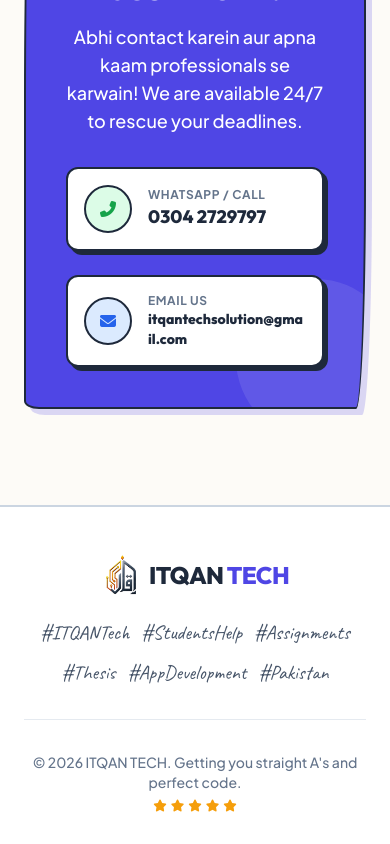
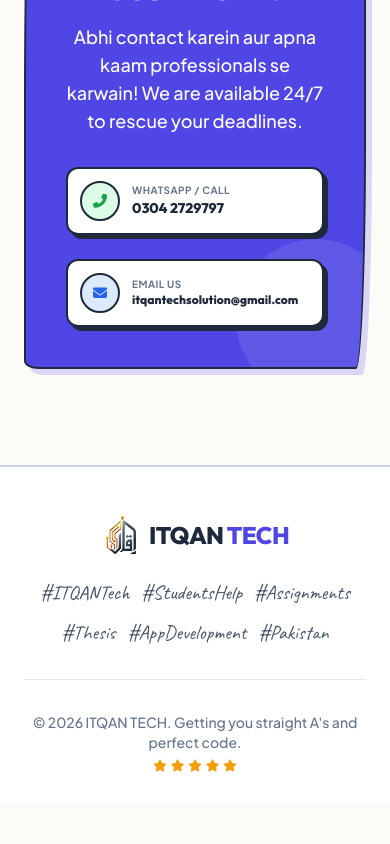
Before and after one commit to Motasaith/itqan_tech, a Next.js app: page / in a window 390 px wide. Shown: the part 5654-6498 px from the top of the page. After the commit the page ends 6458 px from the top, so only its background shows below. Built offline with nearby package versions, Linux system fonts and the light colour scheme.

Commit message:
Fix contact buttons text overflow on mobile

```diff
--- a/app/page.tsx
+++ b/app/page.tsx
@@ -447,24 +447,24 @@ export default function Home() {
 
                         <div className="flex flex-col md:flex-row items-center justify-center gap-6 relative z-10">
                             {/* Phone Contact */}
-                            <a href="https://wa.me/923042729797" target="_blank" rel="noopener noreferrer" className="group flex items-center gap-4 bg-white text-ink border-2 border-ink p-4 rounded-xl shadow-[4px_4px_0px_#1e293b] hover:shadow-[6px_6px_0px_#f59e0b] hover:-translate-y-1 transition-all w-full md:w-auto">
-                                <div className="w-12 h-12 rounded-full bg-green-100 flex items-center justify-center text-green-600 border-2 border-ink flex-shrink-0">
-                                    <i className="fas fa-phone-alt"></i>
+                            <a href="https://wa.me/923042729797" target="_blank" rel="noopener noreferrer" className="group flex items-center gap-3 sm:gap-4 bg-white text-ink border-2 border-ink p-3 sm:p-4 rounded-xl shadow-[4px_4px_0px_#1e293b] hover:shadow-[6px_6px_0px_#f59e0b] hover:-translate-y-1 transition-all w-full md:w-auto overflow-hidden">
+                                <div className="w-10 h-10 sm:w-12 sm:h-12 rounded-full bg-green-100 flex items-center justify-center text-green-600 border-2 border-ink flex-shrink-0">
+                                    <i className="fas fa-phone-alt text-sm sm:text-base"></i>
                                 </div>
-                                <div className="text-left min-w-0">
-                                    <p className="text-xs text-slate-500 uppercase font-bold tracking-wider">WhatsApp / Call</p>
-                                    <p className="text-lg sm:text-xl font-heading font-extrabold whitespace-nowrap">0304 2729797</p>
+                                <div className="text-left min-w-0 overflow-hidden">
+                                    <p className="text-[10px] sm:text-xs text-slate-500 uppercase font-bold tracking-wider">WhatsApp / Call</p>
+                                    <p className="text-sm sm:text-lg font-heading font-extrabold">0304 2729797</p>
                                 </div>
                             </a>
 
                             {/* Email Contact */}
-                            <a href="https://mail.google.com/mail/?view=cm&fs=1&to=itqantechsolution@gmail.com" target="_blank" rel="noopener noreferrer" className="group flex items-center gap-4 bg-white text-ink border-2 border-ink p-4 rounded-xl shadow-[4px_4px_0px_#1e293b] hover:shadow-[6px_6px_0px_#f59e0b] hover:-translate-y-1 transition-all w-full md:w-auto">
-                                <div className="w-12 h-12 rounded-full bg-blue-100 flex items-center justify-center text-blue-600 border-2 border-ink flex-shrink-0">
-                                    <i className="fas fa-envelope"></i>
+                            <a href="https://mail.google.com/mail/?view=cm&fs=1&to=itqantechsolution@gmail.com" target="_blank" rel="noopener noreferrer" className="group flex items-center gap-3 sm:gap-4 bg-white text-ink border-2 border-ink p-3 sm:p-4 rounded-xl shadow-[4px_4px_0px_#1e293b] hover:shadow-[6px_6px_0px_#f59e0b] hover:-translate-y-1 transition-all w-full md:w-auto overflow-hidden">
+                                <div className="w-10 h-10 sm:w-12 sm:h-12 rounded-full bg-blue-100 flex items-center justify-center text-blue-600 border-2 border-ink flex-shrink-0">
+                                    <i className="fas fa-envelope text-sm sm:text-base"></i>
                                 </div>
-                                <div className="text-left min-w-0">
-                                    <p className="text-xs text-slate-500 uppercase font-bold tracking-wider">Email Us</p>
-                                    <p className="text-sm sm:text-lg font-heading font-extrabold break-all sm:break-normal">itqantechsolution@gmail.com</p>
+                                <div className="text-left min-w-0 overflow-hidden">
+                                    <p className="text-[10px] sm:text-xs text-slate-500 uppercase font-bold tracking-wider">Email Us</p>
+                                    <p className="text-xs sm:text-sm font-heading font-extrabold break-all">itqantechsolution@gmail.com</p>
                                 </div>
                             </a>
                         </div>
```
